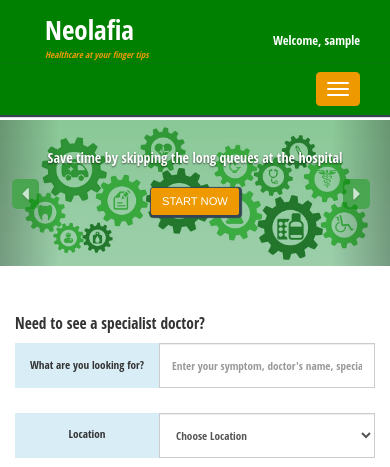
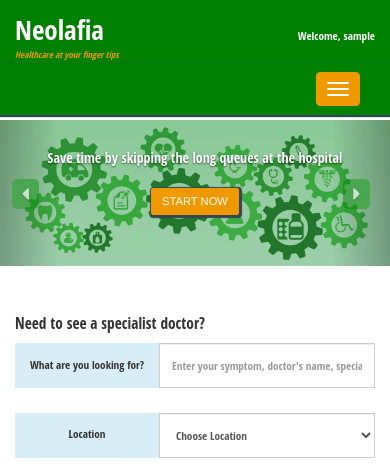
Before and after one commit to acphynix/doctors, a PHP site: page /index.php in a window 390 px wide; the page is wider, and only the part inside the window is pictured. Shown: the top 467 px of that part. Run offline with PHP 8.4, Linux system fonts and the light colour scheme; the visitor is signed in with stand-in values (Sample User, id 1); some libraries are stand-ins or nearby versions.

Commit message:
UI, UX, SomeFunctionalities Done!

```diff
--- a/html/css/custom.css
+++ b/html/css/custom.css
@@ -29,7 +29,7 @@
     padding-right: 15px;
     font-style: normal;
     font-weight: 900;
-    font-size: 1.8em;
+    font-size: 1.5em;
     margin-top: 2.5em;
     color: #fff;
     -webkit-transition: all ease-in-out 0.5s;
@@ -803,7 +803,7 @@ ul.pc-error{
         font-size: 0.8em;
     }
     .nav-top .user-label p{
-        font-size: 1.5em;
+        font-size: 1.2em;
     }
     #webCarousel .carousel-caption p{
         margin-top: 2em;
@@ -841,9 +841,7 @@ ul.pc-error{
     .nav-top p{
         font-size: 0.5em;
     }
-    .nav-top .user-label p{
-        font-size: 1.1em;
-    }
+    C
     .doc-search .banner_search input{
         font-size: 0.8em;
     }
@@ -883,7 +881,7 @@ ul.pc-error{
         font-size: 0.5em;
     }
     .nav-top .user-label p{
-        font-size: 0.9em;
+        font-size: 0.8em;
     }
     .nav-top{
         margin-bottom: 1em;
@@ -951,6 +949,15 @@ ul.pc-error{
         font-size: 0.9em;
     }
 }
+@media(max-width: 395px){
+	.navbar-brand{
+		padding: 15px 0;
+	}
+	div.logo-label.col-xs-6, div.user-label.col-xs-6{
+		padding-left: 0;
+		padding-right: 0;
+	}
+}
 @media(max-width: 380px){
     .search-doctor .control-label{
         width: 28%;
@@ -969,7 +976,7 @@ ul.pc-error{
     }
     .nav-top .user-label p{
         margin-top: 2em;
-        font-size: 0.8em;
+        font-size: 0.7em;
     }
 }
 @media(max-width: 350px){
```
